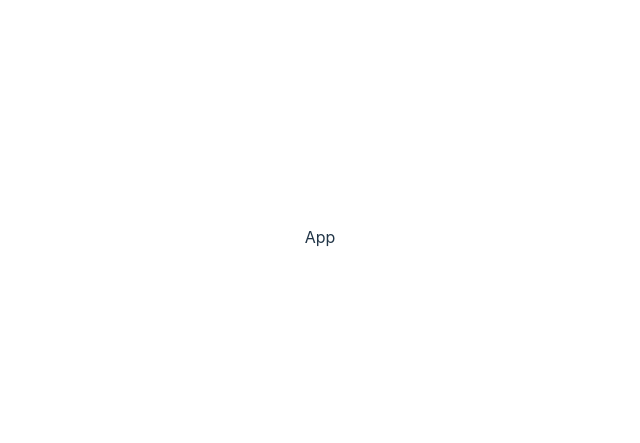
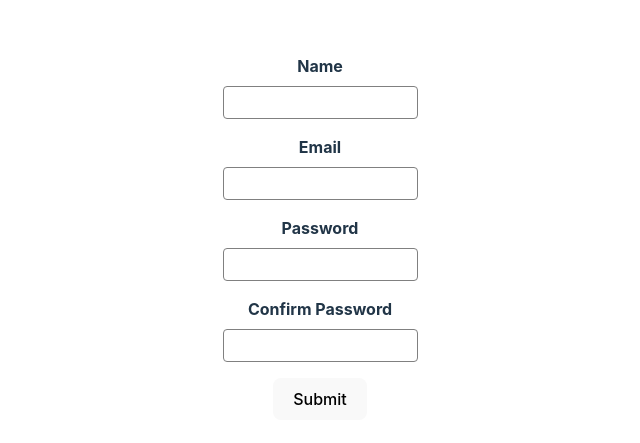
Before and after one commit to FedeDinuzzo/ReactCourse, a React (Vite) app: page / in a window 1280 px wide. Shown: the part 163-606 px from the top of the page, without its empty margins (320-960 px from the left). Built offline with nearby package versions, Linux system fonts and the light colour scheme.

Commit message:
React Form Zod

```diff
--- a/package.json
+++ b/package.json
@@ -10,8 +10,10 @@
     "preview": "vite preview"
   },
   "dependencies": {
+    "@hookform/resolvers": "^3.9.1",
     "react": "^18.3.1",
-    "react-dom": "^18.3.1"
+    "react-dom": "^18.3.1",
+    "zod": "^3.23.8"
   },
   "devDependencies": {
     "@eslint/js": "^9.13.0",
--- a/src/App.tsx
+++ b/src/App.tsx
@@ -1,7 +1,8 @@
 import "./App.css";
+import CustomForm from "./appClases/CustomForm";
 
 function App() {
-  return <>App</>;
+  return <CustomForm />;
 }
 
 export default App;
--- /dev/null
+++ b/src/appClases/CustomForm.tsx
@@ -0,0 +1,37 @@
+import { zodResolver } from "@hookform/resolvers/zod";
+import { SubmitHandler, useForm } from "react-hook-form";
+import { InputForm } from "../components";
+import { FormValues, schema } from "../models";
+
+const CustomForm = () => {
+  const {
+    control,
+    handleSubmit,
+    formState: { errors },
+  } = useForm<FormValues>({
+    resolver: zodResolver(schema),
+    mode: "onBlur",
+  });
+
+  const onSubmit: SubmitHandler<FormValues> = (data) => {
+    console.log(data);
+  };
+
+  return (
+    <form onSubmit={handleSubmit(onSubmit)}>
+      <InputForm name="name" control={control} label="Name" type="text" error={errors.name} />
+      <InputForm name="email" control={control} label="Email" type="email" error={errors.email} />
+      <InputForm name="password" control={control} label="Password" type="password" error={errors.password} />
+      <InputForm
+        name="confirmPassword"
+        control={control}
+        label="Confirm Password"
+        type="password"
+        error={errors.confirmPassword}
+      />
+      <button type="submit"> Submit</button>
+    </form>
+  );
+};
+
+export default CustomForm;
--- /dev/null
+++ b/src/components/CustomInputs/CustomInput.css
@@ -0,0 +1,30 @@
+.is-invalid {
+  border-color: red;
+}
+
+.error {
+  color: red;
+  max-width: 200px;
+  margin-top: 0.25rem;
+}
+
+.form-group {
+  margin-bottom: 1rem;
+  display: flex;
+  flex-direction: column;
+}
+
+.form-group label {
+  margin-bottom: 0.5rem;
+  font-weight: bold;
+}
+
+.form-group input {
+  max-width: 200px;
+}
+
+.form-control {
+  padding: 0.5rem;
+  border: 1px solid grey;
+  border-radius: 0.25rem;
+}
--- /dev/null
+++ b/src/components/CustomInputs/CustomInputs.tsx
@@ -0,0 +1,27 @@
+import "./CustomInput.css";
+import { Control, FieldError, Controller } from "react-hook-form";
+import { FormValues } from "../../models";
+
+interface Props {
+  name: keyof FormValues;
+  control: Control<FormValues>;
+  label: string;
+  type?: string;
+  error?: FieldError;
+}
+
+export const InputForm = ({ name, control, label, type, error }: Props) => {
+  return (
+    <div className="form-group">
+      <label htmlFor={name}>{label}</label>
+      <Controller
+        name={name}
+        control={control}
+        render={({ field }) => (
+          <input id={name} type={type} {...field} className={`form-control ${error ? "is-invalid" : ""}`} />
+        )}
+      />
+      {error && <p className="error">{error.message}</p>}
+    </div>
+  );
+};
--- a/src/components/index.ts
+++ b/src/components/index.ts
@@ -1,3 +1,4 @@
 export * from "./Button/Button.tsx";
 export * from "./Button/CompositionPatternButton.tsx";
 export * from "./Form/Form.tsx";
+export * from "./CustomInputs/CustomInputs.tsx";
--- /dev/null
+++ b/src/models/form.model.ts
@@ -0,0 +1,18 @@
+import { z } from "zod";
+
+export const schema = z
+  .object({
+    name: z.string().min(3, "El nombre es obligatorio").max(20, "El nombre debe tener menos de 20 caracteres"),
+    email: z.string().email("Correo invalido").min(1, "El correo es obligatorio"),
+    password: z
+      .string()
+      .min(6, "La contraseña debe tener minimo 6 caracteres")
+      .max(20, "La contraseña debe tener menos de 20 caracteres"),
+    confirmPassword: z.string().min(6, "La confirmacion debe tener al menos 6 caracteres"),
+  })
+  .refine((data) => data.password === data.confirmPassword, {
+    message: "Las contraseñas no coinciden",
+    path: ["confirmPassword"],
+  });
+
+export type FormValues = z.infer<typeof schema>;
--- /dev/null
+++ b/src/models/index.ts
@@ -0,0 +1 @@
+export * from "./form.model.ts";
```
Also changed, not shown: 1 other file (tests, documents, lock files or other folders).
